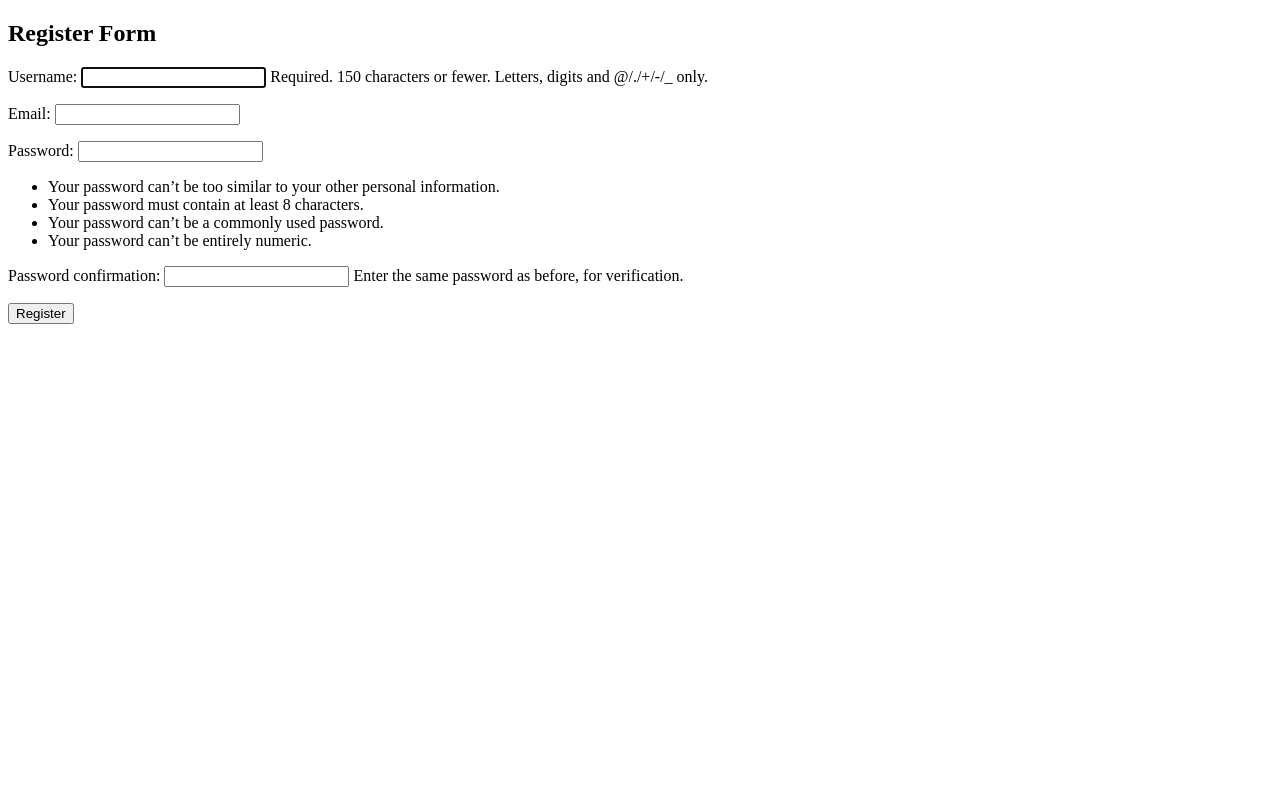
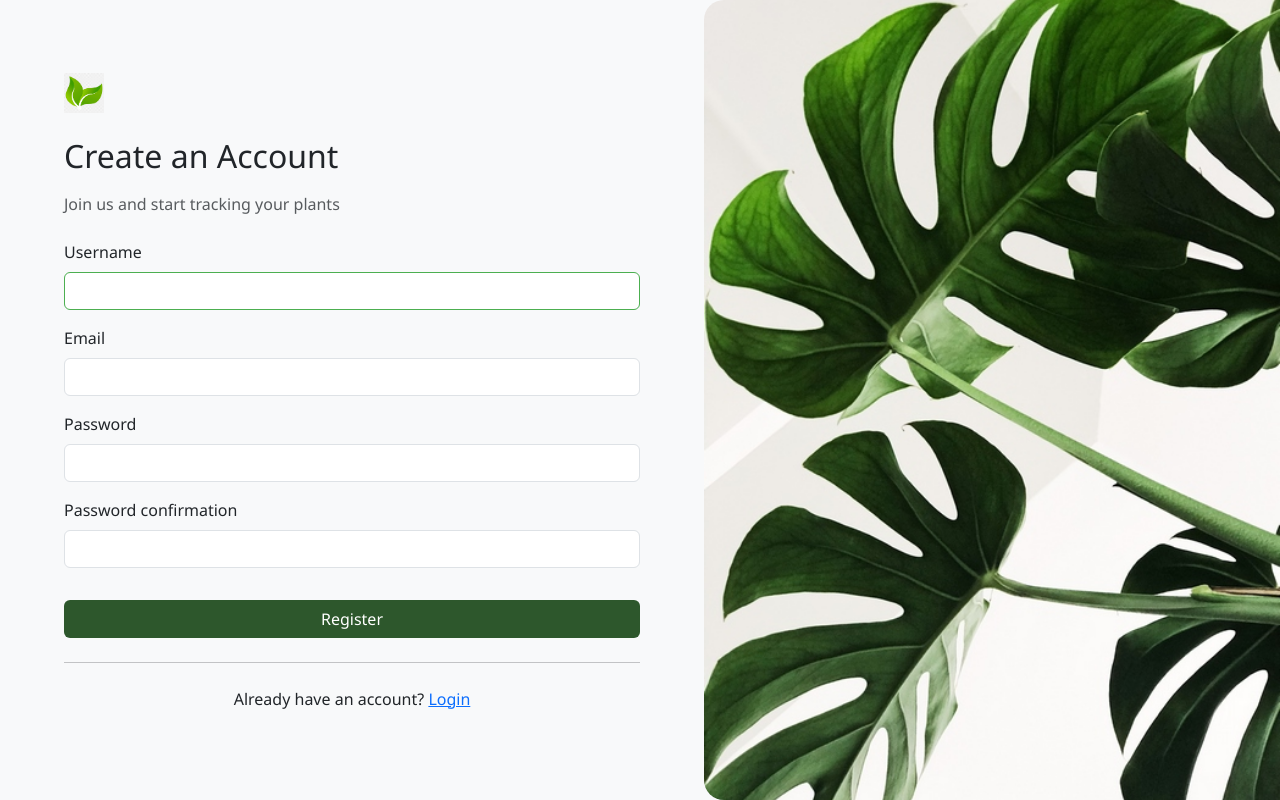
Before and after one commit to ipekhil/greenguide, a Django app: page /register/ in a window 1280 px wide. Run offline with Django 4.2, Linux system fonts and the light colour scheme; some libraries are stand-ins or nearby versions.

Commit message:
login signup pages

```diff
--- a/greenguide/settings.py
+++ b/greenguide/settings.py
@@ -38,6 +38,7 @@ INSTALLED_APPS = [
     "django.contrib.messages",
     "django.contrib.staticfiles",
     'plants.apps.PlantsConfig',
+    "widget_tweaks",
 ]
 
 MIDDLEWARE = [
@@ -119,6 +120,10 @@ USE_TZ = True
 
 STATIC_URL = "static/"
 
+STATICFILES_DIRS = [
+    BASE_DIR / "static",
+]
+
 # Default primary key field type
 # https://docs.djangoproject.com/en/4.2/ref/settings/#default-auto-field
 
--- a/plants/templates/plants/register.html
+++ b/plants/templates/plants/register.html
@@ -1,14 +1,86 @@
+{% load static %}
+{% load widget_tweaks %}
+
 <!DOCTYPE html>
 <html lang="en">
 <head>
     <meta charset="UTF-8">
-    <title>Title</title>
+    <title>Register - Green Guide</title>
+    <link href="https://cdn.jsdelivr.net/npm/bootstrap@5.3.0/dist/css/bootstrap.min.css" rel="stylesheet">
+    <style>
+        body {
+            font-family: 'Segoe UI', sans-serif;
+            background-color: #f8f9fa;
+        }
+        .login-container {
+            min-height: 100vh;
+            display: flex;
+        }
+        .login-form {
+            flex: 1;
+            padding: 4rem;
+        }
+        .login-image {
+            flex: 1;
+            background: url("{% static 'images/leaf-bg.jpg' %}") no-repeat center center;
+            background-size: cover;
+            border-top-left-radius: 20px;
+            border-bottom-left-radius: 20px;
+            overflow: hidden;
+        }
+        .form-control:focus {
+            box-shadow: none;
+            border-color: #4CAF50;
+        }
+        .btn-login {
+            background-color: #2d572c;
+            color: white;
+        }
+        .btn-login:hover {
+            background-color: #264e26;
+        }
+        .nav-link {
+            color: #000;
+            margin-left: 1rem;
+        }
+        .nav-link:hover {
+            text-decoration: underline;
+        }
+    </style>
 </head>
 <body>
-    <h2>Register Form</h2>
-    <form method="POST">
-        {% csrf_token %}
-        {{ form.as_p }}
-        <button type="submit">Register</button>
-    </form></body>
+
+    <div class="login-container">
+        <div class="login-form d-flex flex-column justify-content-center">
+            <div class="mb-4">
+                <img src="{% static 'images/logo.png' %}" alt="Logo" height="40">
+            </div>
+            <h2 class="mb-3">Create an Account</h2>
+            <p class="mb-4 text-muted">Join us and start tracking your plants</p>
+
+            <form method="POST">
+                {% csrf_token %}
+                {% for field in form %}
+                    <div class="mb-3">
+                        <label for="{{ field.id_for_label }}" class="form-label">{{ field.label }}</label>
+                        {{ field|add_class:"form-control" }}
+                        {% if field.errors %}
+                            <div class="text-danger small">
+                                {{ field.errors|striptags }}
+                            </div>
+                        {% endif %}
+                    </div>
+                {% endfor %}
+                <button type="submit" class="btn btn-login w-100 mt-3">Register</button>
+            </form>
+
+            <hr class="my-4">
+
+            <p class="text-center">Already have an account? <a href="{% url 'login' %}">Login</a></p>
+        </div>
+
+        <div class="login-image d-none d-md-block"></div>
+    </div>
+
+</body>
 </html>
```
Also changed, not shown: plants/templates/plants/login.html (+76 -15 lines), plants/static/images/leaf-bg.jpg (added), plants/static/images/logo.png (added), 5 other files.
